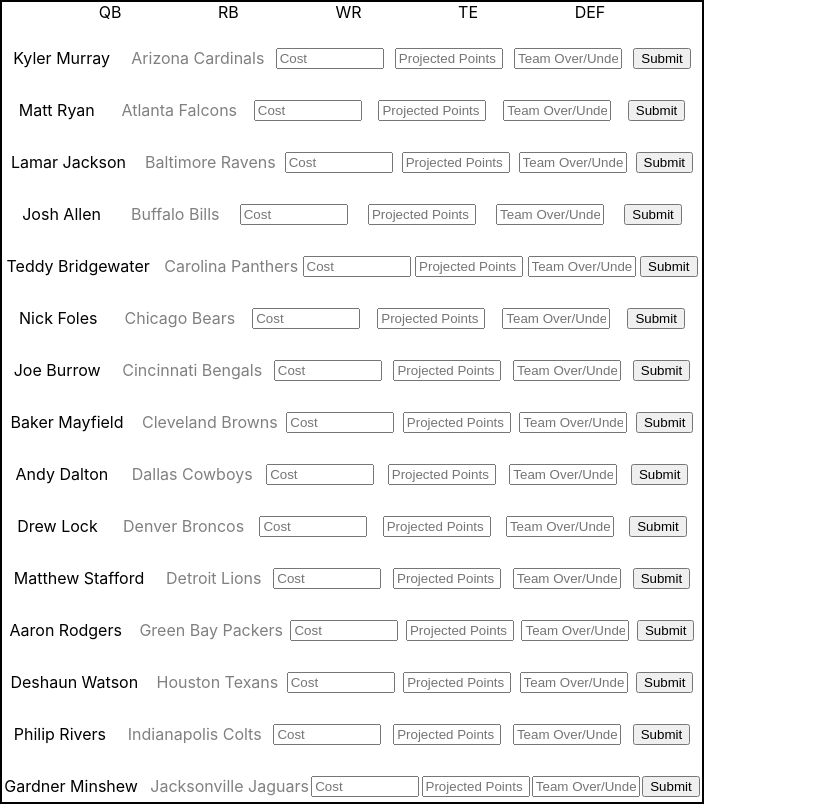
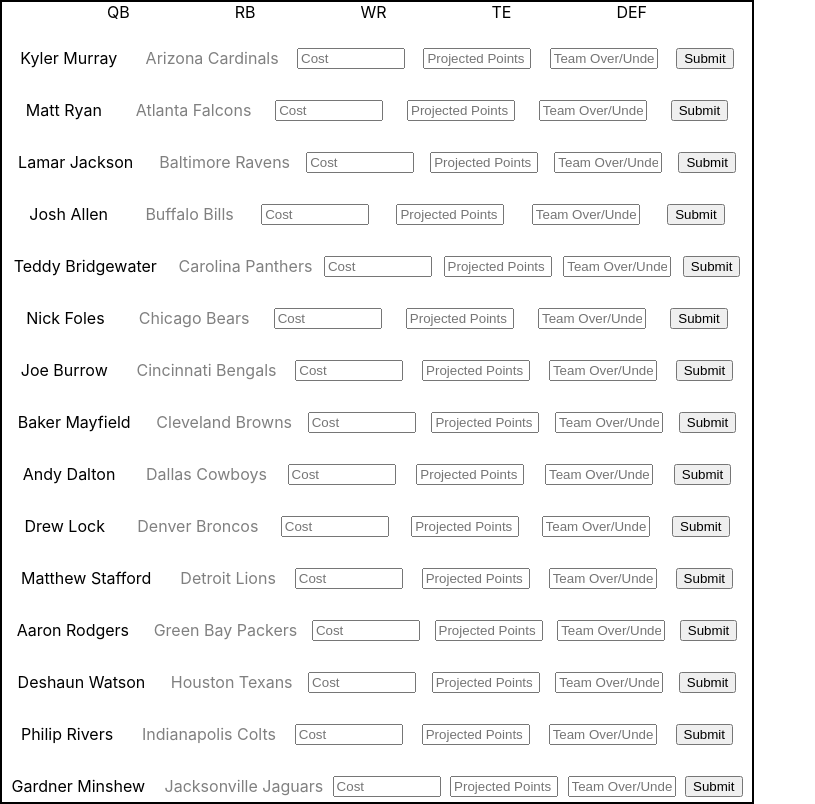
Before and after one commit to mattcbodily/fantasy-football-helper, a React (Create React App) app: page / in a window 1280 px wide. Shown: the whole page, without its empty margins (0-815 px from the left). Built offline with nearby package versions, Linux system fonts and the light colour scheme.

Commit message:
adjusting styling

```diff
--- a/src/Components/Player/Player.js
+++ b/src/Components/Player/Player.js
@@ -13,11 +13,12 @@
         if(+teamOvrUnd <= 10){
             value -= .5;
         } else if(+teamOvrUnd >= 20 && +teamOvrUnd < 30){
+            value += .25;
+        } else if(+teamOvrUnd >= 30){
             value += .5;
-        } else if(+teamOvrUnd > 30){
-            value += .75;
         }
 
+        value = value.toFixed(2);
         setPlayerValue(value);
     }
 
--- a/src/Components/PlayerList/PlayerList.css
+++ b/src/Components/PlayerList/PlayerList.css
@@ -1,6 +1,6 @@
 .playerlist {
     height: 800px;
-    width: 700px;
+    width: 750px;
     border: 2px solid black;
 }
 
```
